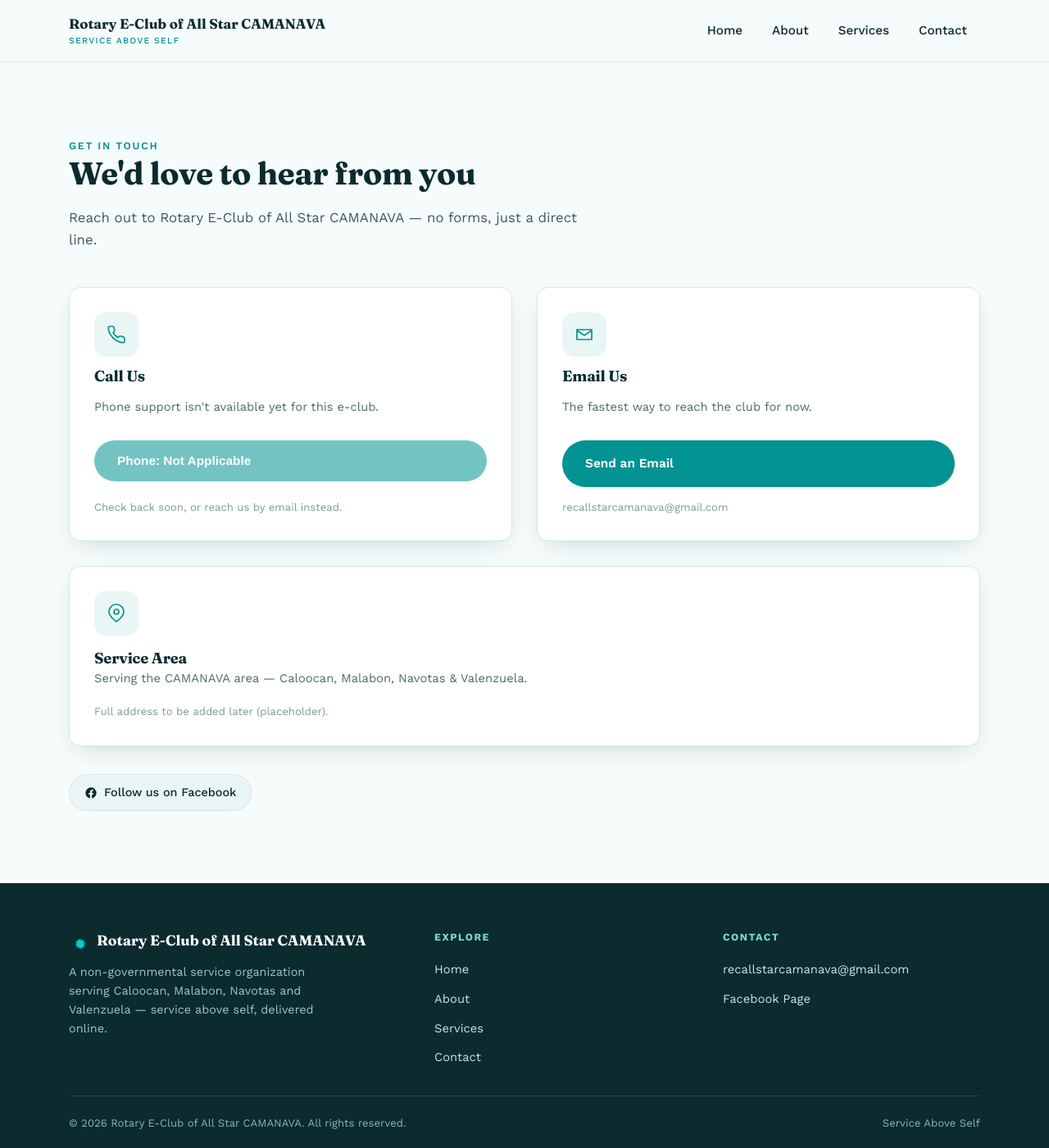
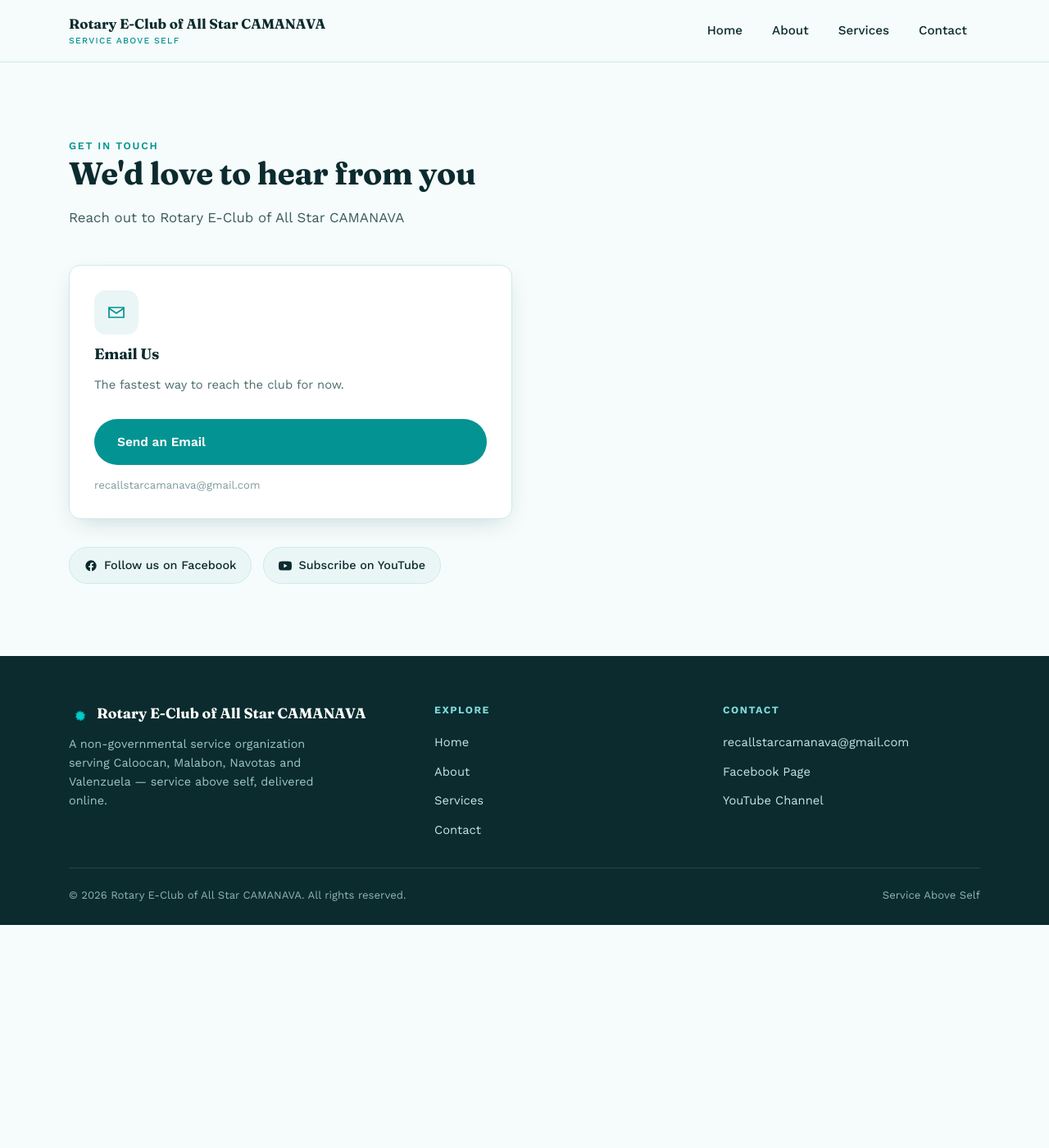
Before and after one commit to allstarcamanava/allstarcamanava.github.io, a Jekyll site: the page built from contact.html, in a window 1280 px wide and 1400 px high. Shown: the whole window at 82% size. Built offline with Jekyll 4.4.1, drawn with Linux system fonts in a browser that asks for light colours.

Commit message:
update contact and footer

```diff
--- a/_includes/footer.html
+++ b/_includes/footer.html
@@ -42,6 +42,17 @@
               Facebook Page
             </a>
           </li>
+
+        <li>
+          <a
+            href="https://www.youtube.com/@ReC-All-Star-CAMANAVA"
+            target="_blank"
+            rel="noopener noreferrer"
+          >
+            YouTube Channel
+          </a>
+        </li>
+
         </ul>
       </div>
 
--- a/assets/css/style.css
+++ b/assets/css/style.css
@@ -1104,6 +1104,14 @@ footer {
   font-size: .9rem;
   color: #9FC7C7;
   max-width: 34ch;
+}
+
+.footer-social {
+  display: flex;
+  flex-direction: column;
+  align-items: flex-start;
+  gap: 10px;
+  margin-top: 18px;
 }
 
 
--- a/contact.html
+++ b/contact.html
@@ -12,12 +12,13 @@ permalink: /contact/
       <span class="eyebrow">Get In Touch</span>
       <h2>We'd love to hear from you</h2>
       <p>
-        Reach out to Rotary E-Club of All Star CAMANAVA — no forms, just a direct line.
+        Reach out to Rotary E-Club of All Star CAMANAVA
       </p>
     </div>
 
     <div class="contact-grid">
 
+      <!--
       <div class="contact-card">
         <div class="icon-wrap">
           <svg width="24" height="24" viewBox="0 0 24 24" fill="none">
@@ -47,6 +48,7 @@ permalink: /contact/
           Check back soon, or reach us by email instead.
         </span>
       </div>
+      -->
 
 
       <div class="contact-card">
@@ -83,7 +85,7 @@ permalink: /contact/
         </span>
       </div>
 
-
+      <!--
       <div class="contact-card address-card">
         <div class="icon-wrap">
           <svg width="24" height="24" viewBox="0 0 24 24" fill="none">
@@ -114,11 +116,12 @@ permalink: /contact/
           </span>
         </div>
       </div>
-
+      -->
     </div>
 
 
     <div class="social-strip">
+
       <a
         href="https://www.facebook.com/rotaryecluballstarcamanava"
         target="_blank"
@@ -130,7 +133,21 @@ permalink: /contact/
 
         Follow us on Facebook
       </a>
+
+      <a
+        href="https://www.youtube.com/@ReC-All-Star-CAMANAVA"
+        target="_blank"
+        rel="noopener noreferrer"
+      >
+        <svg width="16" height="16" viewBox="0 0 24 24" fill="currentColor">
+          <path d="M23.5 6.2a3 3 0 00-2.1-2.1C19.5 3.6 12 3.6 12 3.6s-7.5 0-9.4.5A3 3 0 00.5 6.2 31 31 0 000 12a31 31 0 00.5 5.8 3 3 0 002.1 2.1c1.9.5 9.4.5 9.4.5s7.5 0 9.4-.5a3 3 0 002.1-2.1A31 31 0 0024 12a31 31 0 00-.5-5.8zM9.6 15.6V8.4l6.3 3.6-6.3 3.6z"/>
+        </svg>
+
+        Subscribe on YouTube
+      </a>
+
     </div>
+
 
   </div>
 </section>
```
Also changed, not shown: other parts of contact.html (+1 -1 lines).
